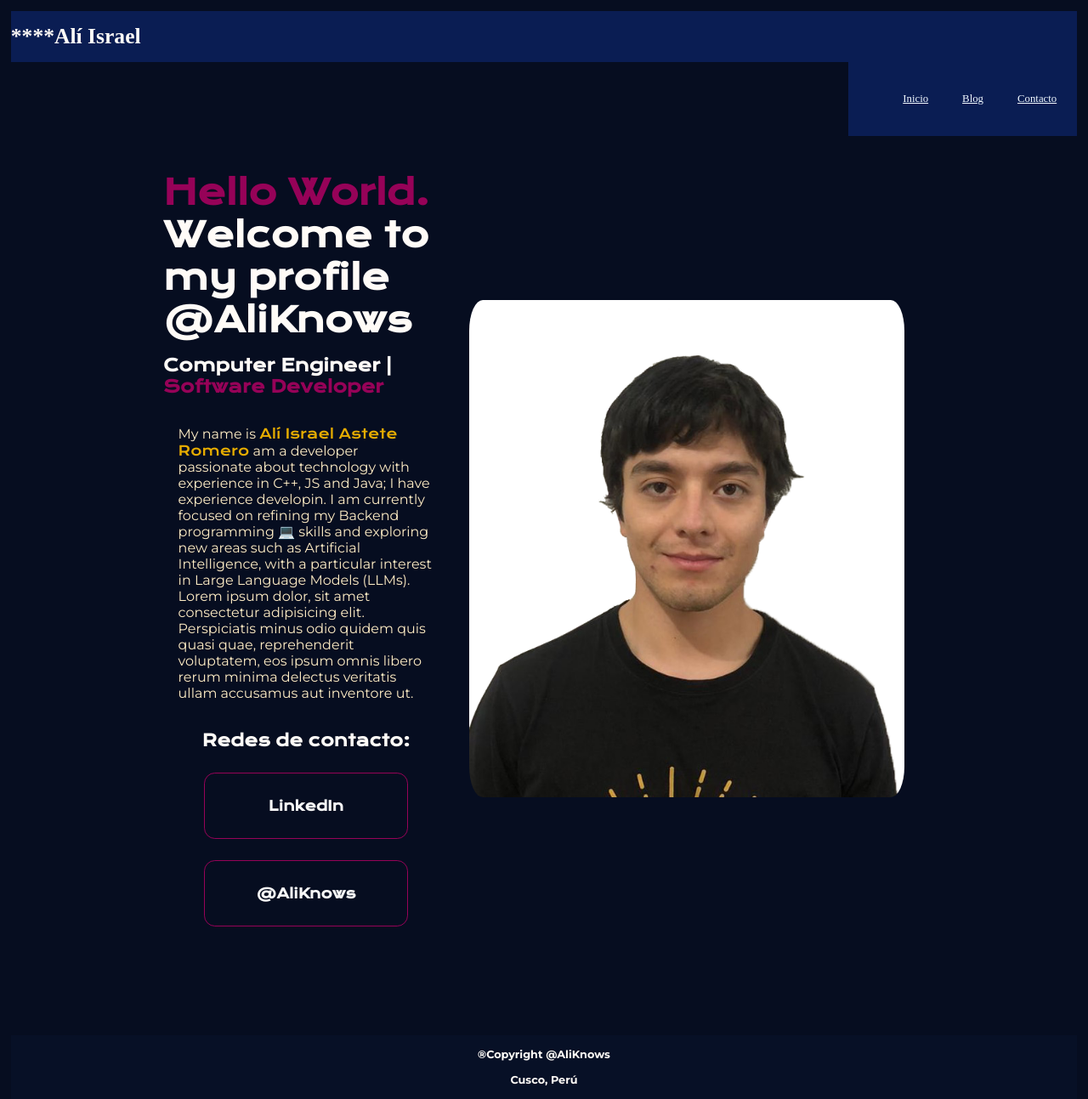
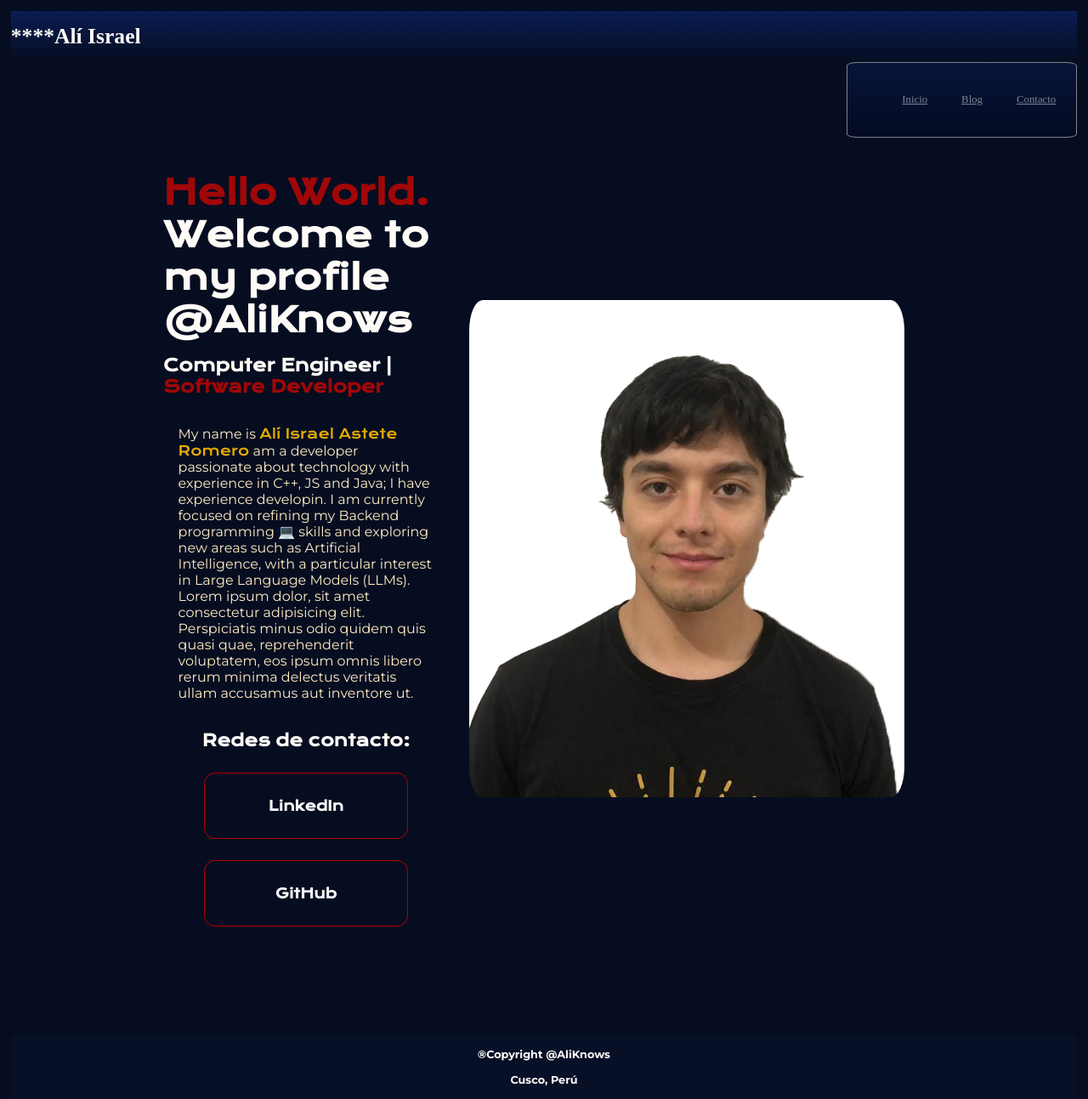
Before and after one commit to AliKnows/PW4, a plain HTML site: page index.html in a window 1280 px wide. Shown: the whole page at 85% size. Drawn offline with nearby package versions, Linux system fonts and the light colour scheme.

Commit message:
CHANGE el background

```diff
--- a/index.html
+++ b/index.html
@@ -33,7 +33,7 @@
     <main class="presentacion">
         <section class="presentacion_contenido1">
         <h1 class="presentacion_contenido_Titulo1"><strong class="title_1">Hello World. </strong>Welcome to my profile @AliKnows </h1>
-        <h1 class="presentacion_contenido_Titulo2"> Computer Engineer | <bold class="title_1">Software Developer </bold></h1>
+        <h2 class="presentacion_contenido_Titulo2"> Computer Engineer | <bold class="title_1">Software Developer </bold></h2>
 
         <p class="presentacion_contenido_texto">My name is <samp class="nombre_parrafo">Alí Israel Astete Romero</samp> am a developer passionate about technology
             with experience in C++, JS and Java; I have experience developin. I am currently focused on refining my Backend programming 💻 skills and exploring new areas
@@ -43,7 +43,7 @@
         <div class="presentacion_enlaces">
         <h2 class="titulo_redes">Redes de contacto:</h2>
         <a class="enlaces_link"  href="https://www.w3schools.com/tags/">LinkedIn</a>
-        <a class="enlaces_link" href="https://github.com/AliKnows">@AliKnows</a>
+        <a class="enlaces_link" href="https://github.com/AliKnows">GitHub</a>
         </div>
 
         </section>
--- a/style.css
+++ b/style.css
@@ -16,7 +16,7 @@ body{
     width: auto;
 }
 header{
-    background-color: #0a1d53;
+    background:linear-gradient(#0a1d53,#060d20);
     margin:1%;
 
 }
@@ -34,11 +34,13 @@ footer{
 }
 
 nav{
-    background-color: #0a1d53;
+    background: linear-gradient(#0a1d53,#010a24);
     box-sizing: content-box;
     float: right;
     padding: 5px 30px;
-
+    border: 2px solid #f6f6f6;
+    border-radius: 5%;
+    opacity: 50%;
 }
 nav ul li{
     list-style: none;
@@ -50,7 +52,7 @@ nav ul li{
 }
 
 .title_1{
-    color: #960258;
+    color: #a10707;
 
     font-family: "Krona One", sans-serif;
 
@@ -123,6 +125,7 @@ a{
     color: #f6f6f6;
     padding: 35px 35px;
     width: 300px;
+
     background-color: none;
     text-align: center;
     border-radius: 16px;
@@ -132,7 +135,7 @@ a{
     text-decoration: none;
     margin-left: 30px;
     margin-right: 30px;
-    border:2px solid#960258;
+    border:2px solid#b40000;
 
 
 }
```
